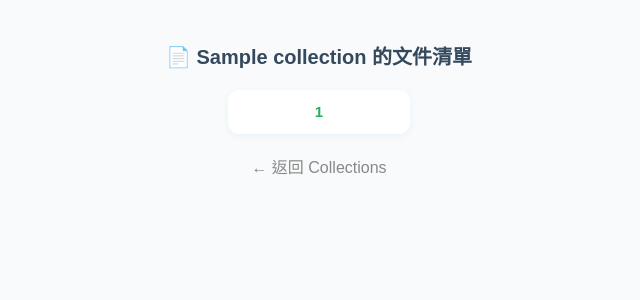
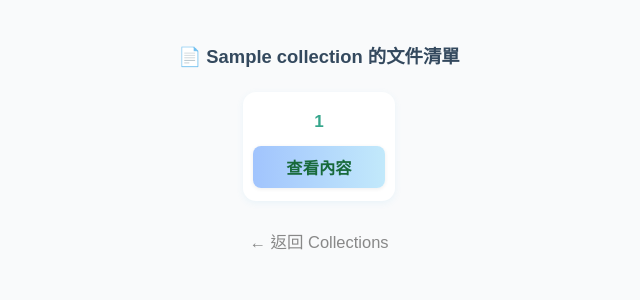
Before and after one commit to leistialove/move, a Flask app: template templates/firebase_docs.html in a window 1280 px wide. Shown: the top 300 px of the page, without its empty margins (321-961 px from the left). Run offline with Flask 3, Linux system fonts and the light colour scheme; the template is opened without the code that fills it: most values are stand-ins (such as "Sample title", 1, 10 or a date in 2020); parts of the project's set-up code (start-up, migrations or seed data) failed here and were passed over.

Commit message:
Update firebase_docs.html

```diff
--- a/templates/firebase_docs.html
+++ b/templates/firebase_docs.html
@@ -8,44 +8,61 @@
         body {
             font-family: "Noto Sans TC", "微軟正黑體", Arial, sans-serif;
             background-color: #f9fafb;
-            padding: 20px;
+            padding: 22px;
             text-align: center;
         }
         h1 {
             color: #34495e;
-            margin-bottom: 20px;
-            font-size: 20px;
+            margin-bottom: 24px;
+            font-size: 1.15rem;
         }
         .doc-list {
             display: flex;
             flex-wrap: wrap;
             justify-content: center;
-            gap: 15px;
+            gap: 16px;
         }
         .doc-card {
             background: white;
-            border-radius: 11px;
-            box-shadow: 0 2px 7px rgba(80,180,230,0.10);
-            padding: 13px 22px;
-            min-width: 138px;
-            transition: transform 0.18s;
+            border-radius: 13px;
+            box-shadow: 0 2px 7px rgba(80,180,230,0.09);
+            padding: 20px 10px 13px 10px;
+            min-width: 132px;
+            display: flex;
+            flex-direction: column;
+            align-items: center;
+            transition: transform 0.14s;
         }
         .doc-card:hover {
-            transform: translateY(-3px);
+            transform: translateY(-4px);
         }
-        .doc-card a {
-            color: #27ae60;
+        .doc-btn {
+            background: linear-gradient(90deg,#a1c4fd,#c2e9fb);
+            color: #186a3b;
+            font-size: 1.02rem;
+            font-weight: 600;
+            border: none;
+            border-radius: 8px;
+            padding: 9px 0;
+            min-width: 98px;
+            width: 100%;
+            cursor: pointer;
             text-decoration: none;
-            font-size: 15px;
-            font-weight: bold;
+            box-shadow: 0 1px 4px #eee;
+            transition: background 0.13s, color 0.13s;
+            margin-top: 7px;
+        }
+        .doc-btn:hover {
+            background: linear-gradient(90deg,#c2e9fb,#a1c4fd);
+            color: #154360;
         }
         .back {
-            margin-top: 20px;
+            margin-top: 28px;
         }
         .back a {
             color: #888;
             text-decoration: none;
-            font-size: 1rem;
+            font-size: 1.03rem;
         }
     </style>
 </head>
@@ -54,7 +71,8 @@
     <div class="doc-list">
         {% for doc in records %}
         <div class="doc-card">
-            <a href="{{ url_for('view_messages', collection=collection, doc_id=doc.id) }}">{{ doc.id }}</a>
+            <div style="font-size:1.07rem;color:#36a68c;font-weight:bold;margin-bottom:7px;">{{ doc.id }}</div>
+            <a class="doc-btn" href="{{ url_for('view_messages', collection=collection, doc_id=doc.id) }}">查看內容</a>
         </div>
         {% endfor %}
     </div>
```
